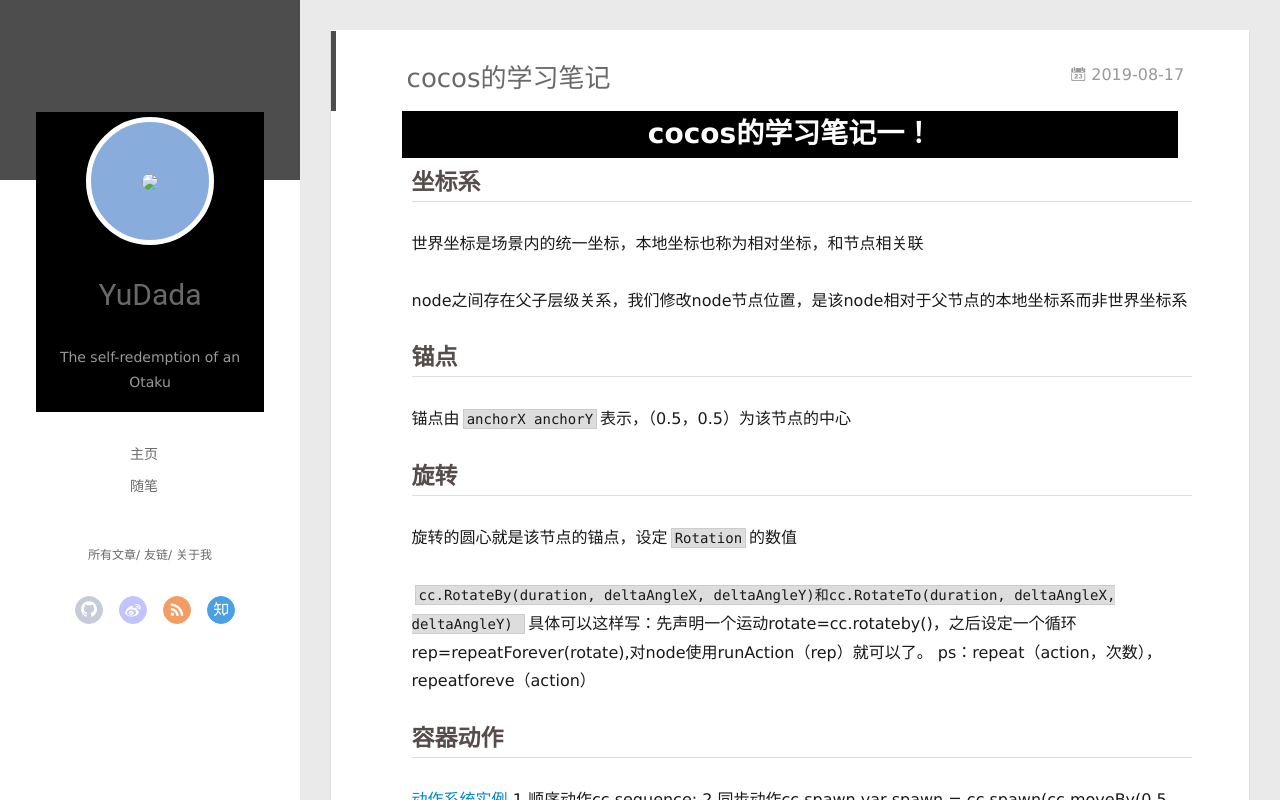
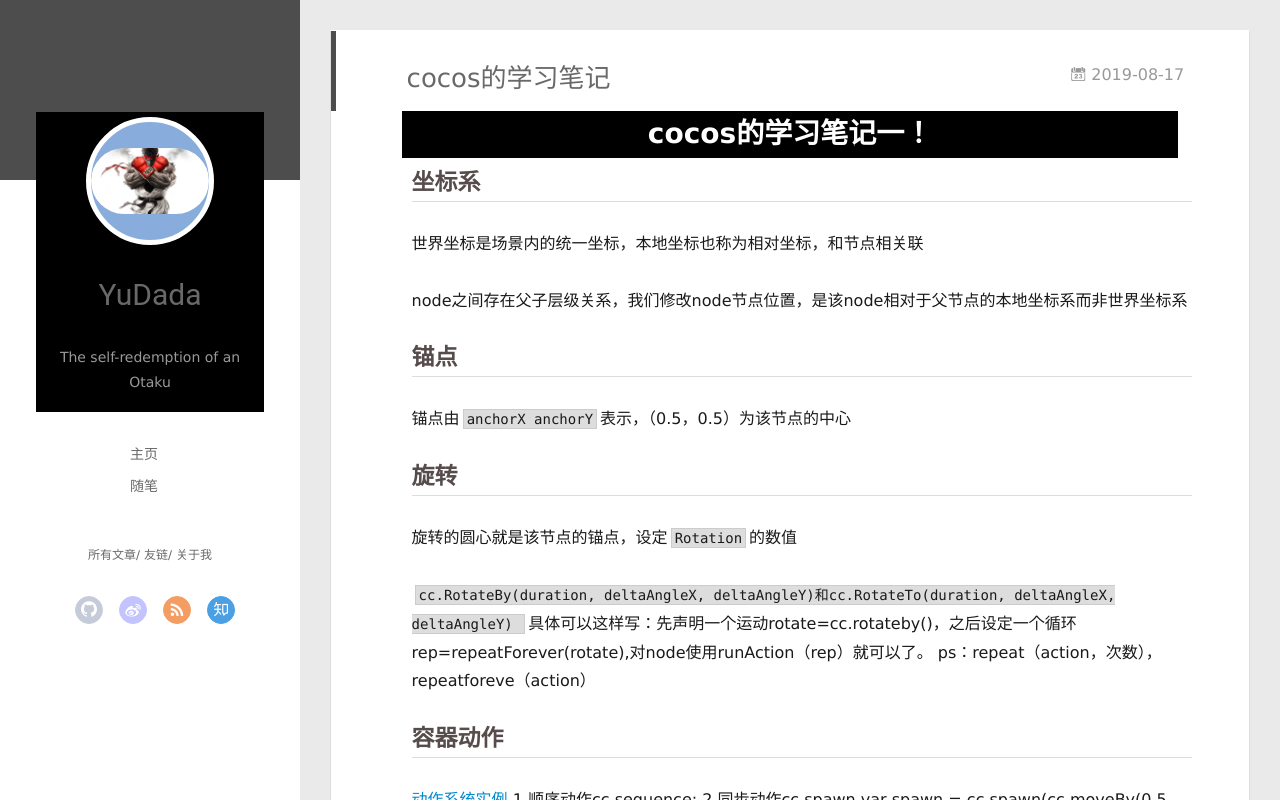
Before and after one commit to MrOldYu/MrOldYu.github.io, a plain HTML site: page 2019/08/17/cocos的学习笔记/index.html in a window 1280 px wide. Drawn offline with Linux system fonts and the light colour scheme; no server answers.

Commit message:
Site updated: 2019-08-20 23:46:42

```diff
--- a/2019/08/17/cocos的学习笔记/index.html
+++ b/2019/08/17/cocos的学习笔记/index.html
@@ -48,7 +48,7 @@
 <div class="intrude-less">
 	<header id="header" class="inner">
 		<a href="/" class="profilepic">
-			<img src="/img/ .jpg" class="js-avatar">
+			<img src="/img/streetsfighter.jpg" class="js-avatar">
 		</a>
 		<hgroup>
 		  <h1 class="header-author"><a href="/">YuDada</a></h1>
@@ -108,7 +108,7 @@
 	<div class="intrude-less">
 		<header id="header" class="inner">
 			<div class="profilepic">
-				<img src="/img/ .jpg" class="js-avatar">
+				<img src="/img/streetsfighter.jpg" class="js-avatar">
 			</div>
 			<hgroup>
 			  <h1 class="header-author js-header-author">YuDada</h1>
```
Also changed, not shown: 2019/08/19/TracePro1/index.html (+2 -2 lines), 2019/08/19/cocos学习笔记2/index.html (+2 -2 lines), archives/2019/08/index.html (+2 -2 lines), archives/2019/index.html (+2 -2 lines), archives/index.html (+2 -2 lines), index.html (+2 -2 lines).
